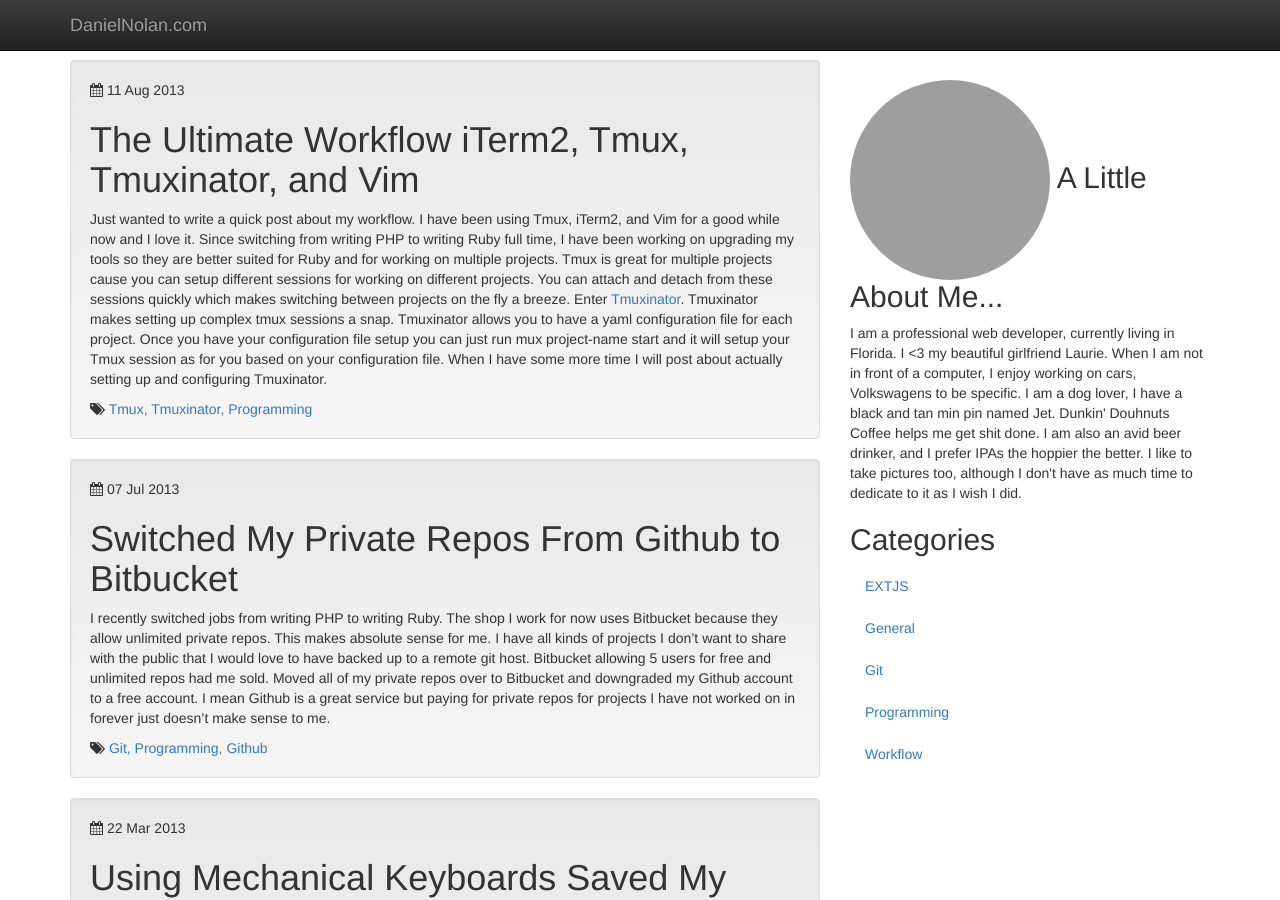
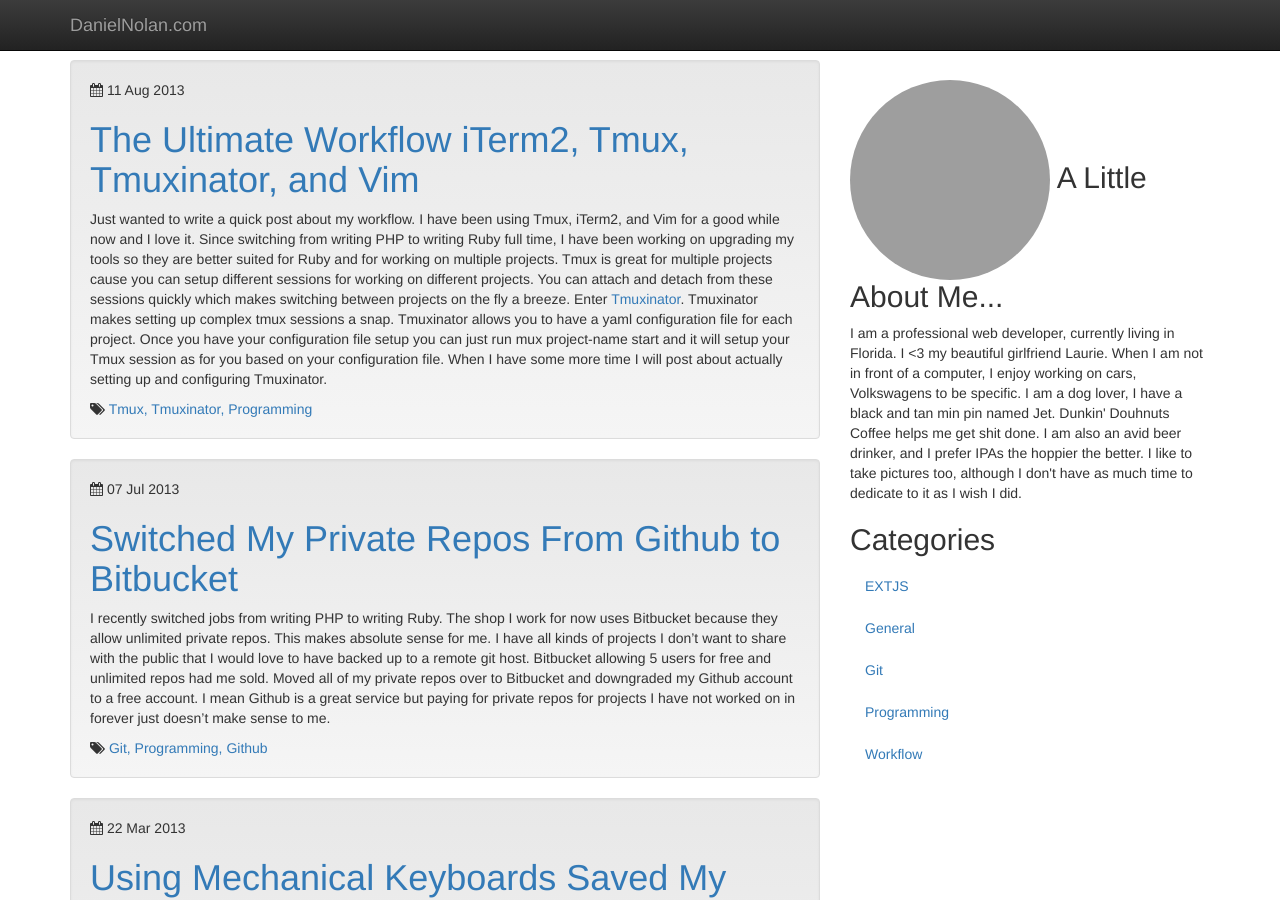
Before and after one commit to danielnolan/danielnolan.github.com, a Jekyll site: the page built from index.html, in a window 1280 px wide and 900 px high. Built offline with Jekyll 4.4.1, drawn with Linux system fonts in a browser that asks for light colours; nearby versions of some CDN libraries; the list of posts is cut into pages by our own code; grey boxes are pictures that could not be loaded.

Commit message:
making post title a link

```diff
--- a/_layouts/category_index.html
+++ b/_layouts/category_index.html
@@ -9,7 +9,9 @@
 			<article class="blogPost">
 				<i class="fa fa-calendar"></i>
 				<span class="dateTag">{{ post.date | date_to_string }}</span>
-				<h1 class="postTitle">{{ post.title }}</h1>
+				<a href="{{post.url}}">
+					<h1 class="postTitle">{{ post.title }}</h1><!-- blog post H1 title -->
+				</a>
 				<p>{{ post.description }}</p>
 				<p><a class="more-link" href="{{ post.url }}">{{ site.excerpt_link }}</a></p>
 				<div class="blogTags"><!-- keyword tag section -->
--- a/_layouts/tag_index.html
+++ b/_layouts/tag_index.html
@@ -10,7 +10,9 @@
   <article class="blogPost">
 	<i class="fa fa-calendar"></i>
     <span class="dateTag">{{ post.date | date_to_string }}</span>
-    <h1 class="postTitle">{{ post.title }}</h1>
+	<a href="{{post.url}}">
+		<h1 class="postTitle">{{ post.title }}</h1><!-- blog post H1 title -->
+	</a>
     <p>{{ post.description }}</p>
 	<p><a class="more-link" href="{{ post.url }}">{{ site.excerpt_link }}</a></p>
     <div class="blogTags"><!-- keyword tag section -->
--- a/index.html
+++ b/index.html
@@ -11,8 +11,9 @@
 				<i class="fa fa-calendar"></i>
 				{{ post.date | date_to_string }}
 			</span>
-
-			<h1 class="postTitle">{{ post.title }}</h1><!-- blog post H1 title -->
+			<a href="{{post.url}}">
+				<h1 class="postTitle">{{ post.title }}</h1><!-- blog post H1 title -->
+			</a>
 
 			{{ post.content }}
 			{% if post.tags %}
```
